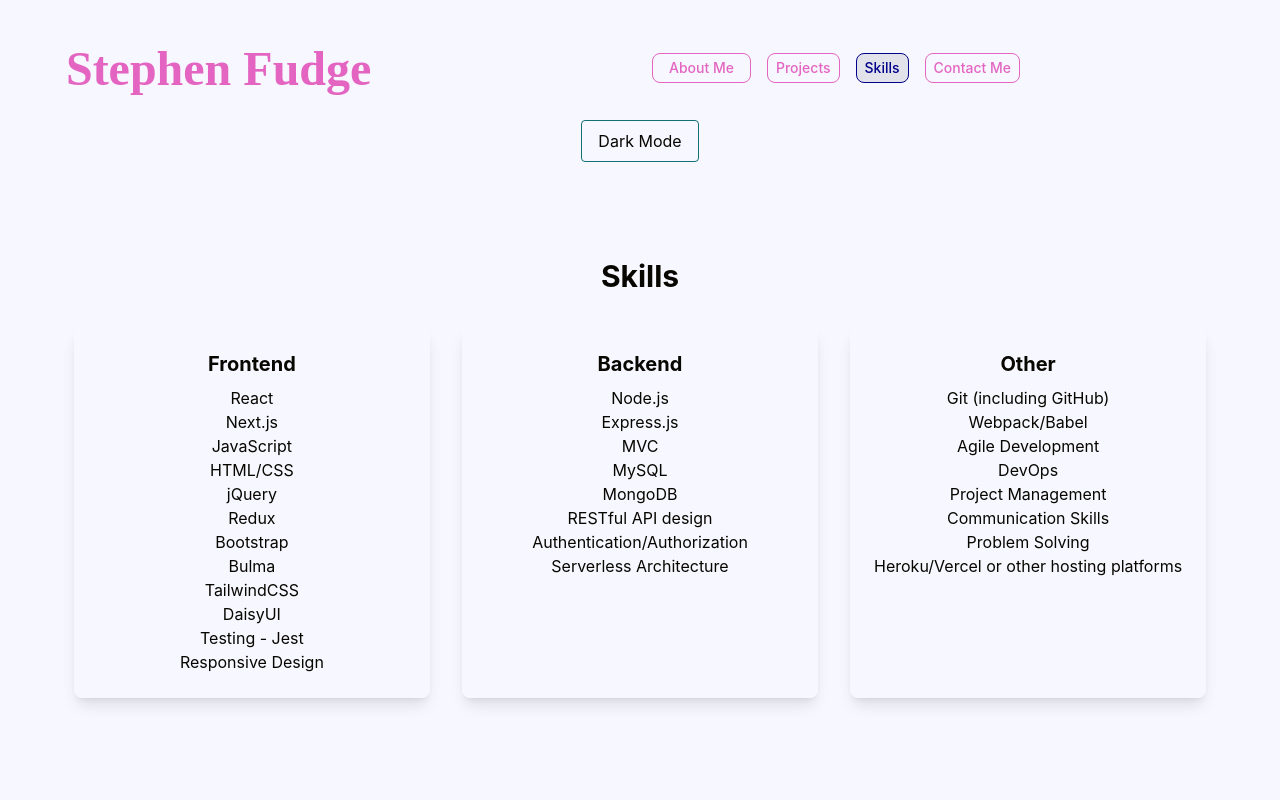
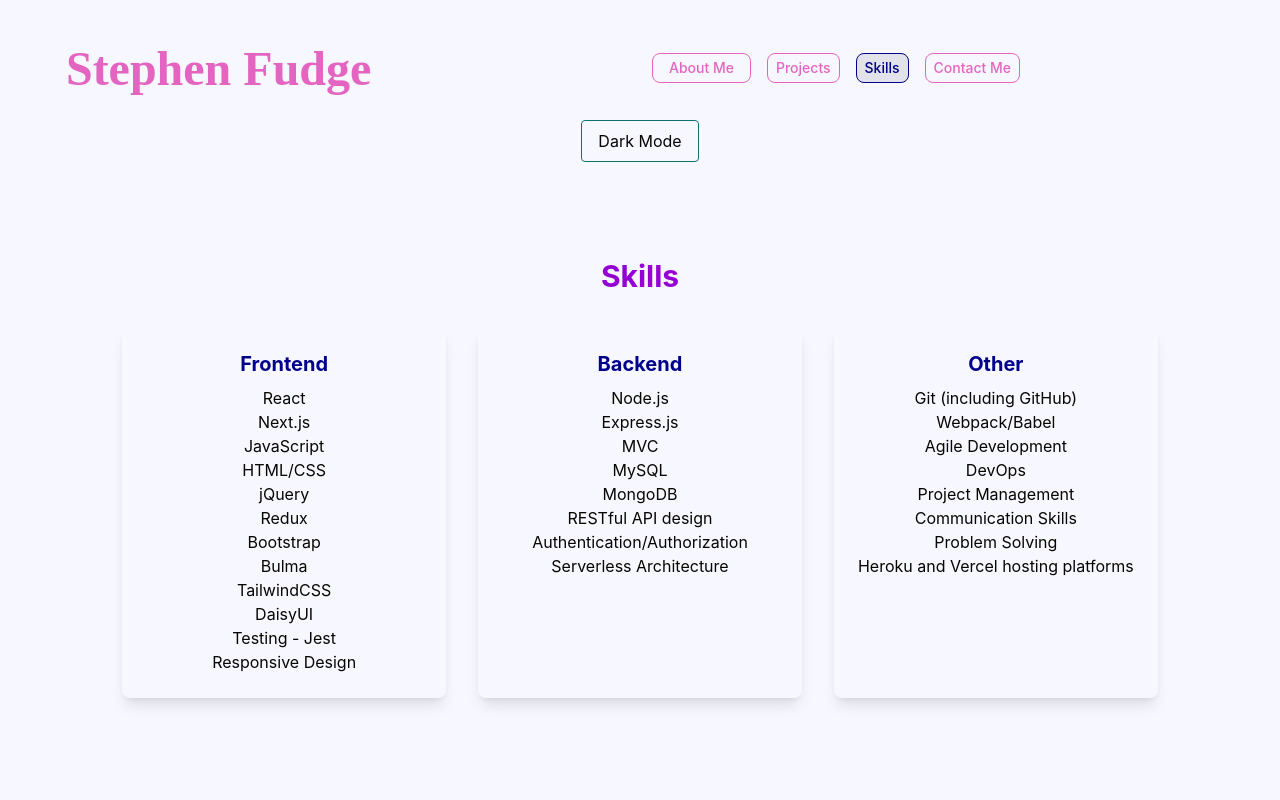
Before and after one commit to stephenfudge/portfolio, a React (Create React App) app: page / in a window 1280 px wide. Both pictures are taken after a click on the button "Skills". Shown: the top 800 px of the page. Built offline with nearby package versions, Linux system fonts and the light colour scheme.

Commit message:
updated skills with light/dark mode colours

```diff
--- a/src/pages/Skills/index.js
+++ b/src/pages/Skills/index.js
@@ -1,10 +1,15 @@
-export default function Skills () {
+export default function Skills() {
   return (
-    <div className="flex flex-col items-center justify-center py-16 bg-gray-100">
-      <h2 className="text-3xl font-bold mb-8">Skills</h2>
+    <div className="flex flex-col items-center justify-center py-16">
+      <h2 className="text-3xl font-bold mb-8 text-violet dark:text-lightpurple">
+        Skills
+      </h2>
+      {/* card for frontend skills */}
       <div className="grid grid-cols-1 sm:grid-cols-2 lg:grid-cols-3 gap-8">
         <div className="bg-white rounded-lg shadow-lg p-6">
-          <h3 className="text-xl font-bold mb-2">Frontend</h3>
+          <h3 className="text-xl text-navy dark:text-lightpink font-bold mb-2">
+            Frontend
+          </h3>
           <ul className="list-disc list-inside">
             <li>React</li>
             <li>Next.js</li>
@@ -20,8 +25,11 @@ export default function Skills () {
             <li>Responsive Design</li>
           </ul>
         </div>
+        {/* card for backend skills */}
         <div className="bg-white rounded-lg shadow-lg p-6">
-          <h3 className="text-xl font-bold mb-2">Backend</h3>
+          <h3 className="text-xl text-navy dark:text-lightpink font-bold mb-2">
+            Backend
+          </h3>
           <ul className="list-disc list-inside">
             <li>Node.js</li>
             <li>Express.js</li>
@@ -33,8 +41,11 @@ export default function Skills () {
             <li>Serverless Architecture</li>
           </ul>
         </div>
+        {/* card for other skills */}
         <div className="bg-white rounded-lg shadow-lg p-6">
-          <h3 className="text-xl font-bold mb-2">Other</h3>
+          <h3 className="text-xl text-navy dark:text-lightpink font-bold mb-2">
+            Other
+          </h3>
           <ul className="list-disc list-inside">
             <li>Git (including GitHub)</li>
             <li>Webpack/Babel</li>
@@ -43,10 +54,10 @@ export default function Skills () {
             <li>Project Management</li>
             <li>Communication Skills</li>
             <li>Problem Solving</li>
-            <li>Heroku/Vercel or other hosting platforms</li>
+            <li>Heroku and Vercel hosting platforms</li>
           </ul>
         </div>
       </div>
     </div>
   );
-};
+}
```
